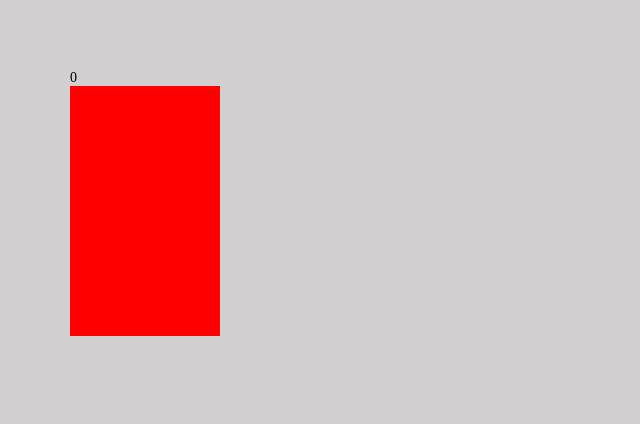
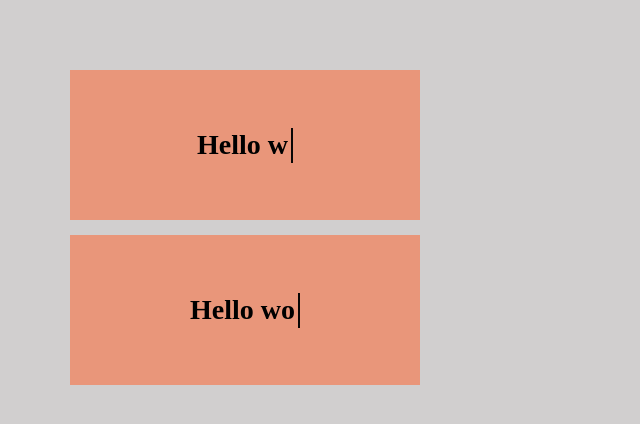
Before and after one commit to Biven160690/big_practice, a Next.js app: page / in a window 1280 px wide. Shown: the top 424 px of the page, without its empty margins (0-640 px from the left). Built offline with nearby package versions, Linux system fonts and the light colour scheme.

Commit message:
added additional solution for text effect

```diff
--- /dev/null
+++ b/src/app/components/50_projects/autoTextEffect/index.tsx
@@ -0,0 +1,71 @@
+import React from "react";
+import styles from "./styles.module.scss";
+
+const initialString = "Hello world";
+
+const TimeoutTextEffect = () => {
+  const [string, setString] = React.useState<string>("");
+  const [currentIndex, setCurrentIndex] = React.useState<number>(0);
+  const timeoutId = React.useRef<NodeJS.Timeout>();
+
+  const updateText = React.useCallback((index: number) => {
+    timeoutId.current = setTimeout(() => {
+      if (initialString.length === index) {
+        setCurrentIndex(0);
+        setString("");
+        return;
+      }
+
+      setString((prev) => prev + initialString[index]);
+      setCurrentIndex((prev) => prev + 1);
+    }, 400);
+  }, []);
+
+  React.useEffect(() => {
+    updateText(currentIndex);
+
+    return () => clearTimeout(timeoutId.current);
+  }, [currentIndex, updateText]);
+
+  return (
+    <div className={styles.base}>
+      <h1 className={styles.text}>{string}</h1>
+      <div className={styles.carriage} />
+    </div>
+  );
+};
+
+const IntervalTextEffect = () => {
+  const [string, setString] = React.useState<string>("");
+
+  React.useEffect(() => {
+    let currentIndex = 0;
+
+    const intervalId = setInterval(() => {
+      if (initialString.length === currentIndex) {
+        currentIndex = 0;
+        setString("");
+      }
+
+      setString((prev) => prev + initialString[currentIndex++]);
+    }, 400);
+
+    return () => clearInterval(intervalId);
+  }, []);
+
+  return (
+    <div className={styles.base}>
+      <h1 className={styles.text}>{string}</h1>
+      <div className={styles.carriage} />
+    </div>
+  );
+};
+
+export const AutoTextEffect = () => {
+  return (
+    <React.Fragment>
+      <TimeoutTextEffect />
+      <IntervalTextEffect />
+    </React.Fragment>
+  );
+};
--- /dev/null
+++ b/src/app/components/50_projects/autoTextEffect/styles.module.scss
@@ -0,0 +1,30 @@
+
+.base {
+    background-color: darksalmon;
+    width: 350px;
+    height: 150px;
+    display: flex;
+    justify-content: center;
+    align-items: center;
+
+    & + & {
+        margin-top: 15px;
+    }
+}
+
+.carriage {
+    width: 2px;
+    height: 35px;
+    background-color: rgb(0, 0, 0);
+    margin-left: 3px;
+    animation: raysAppearance .5s forwards linear infinite;
+}
+
+@keyframes raysAppearance {
+    0% {
+        opacity: 0;
+    }
+    100% {
+        opacity: 1;
+    }
+}
--- a/src/app/page.tsx
+++ b/src/app/page.tsx
@@ -29,6 +29,7 @@ import { SliderContainer } from './components/50_projects/verticalSlider';
 import { ToastNotification } from './components/50_projects/toastNotification';
 import { Container } from './components/50_projects/githubProfile';
 import { DoubleClick } from './components/50_projects/doubleClick';
+import { AutoTextEffect } from './components/50_projects/autoTextEffect';
 
 export default function App() {
     return (
@@ -113,8 +114,11 @@ export default function App() {
                      <Container />
                 </div>*/}
 
-                <div className={styles.doubleClick}>
+                {/* <div className={styles.doubleClick}>
                     <DoubleClick />
+                </div> */}
+                <div className={styles.textEffect}>
+                    <AutoTextEffect />
                 </div>
             </div>
         </div>
```
